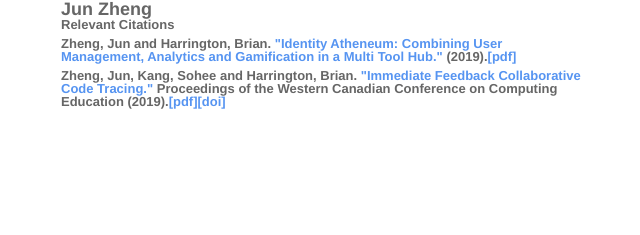
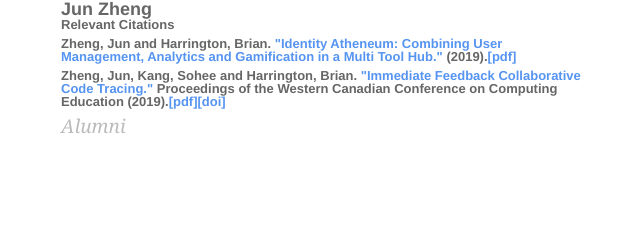
Before and after one commit to cms-urg/cms-urg.github.io, a Jekyll site: the page built from people.html, in a window 1280 px wide. Shown: the part 666-901 px from the top of the page, without its empty margins (319-959 px from the left). Built offline with Jekyll 4.4.1, drawn with Linux system fonts in a browser that asks for light colours; nearby versions of some CDN libraries.

Commit message:
Added alumni

```diff
--- a/people.html
+++ b/people.html
@@ -37,3 +37,14 @@
 	</div>
     {% endif %}
 {% endfor %}
+
+<h2>Alumni</h2>
+
+{% for person in site.people %}
+    {% if person.category == 'alumni' %}
+        <div class="people-card">
+            <img src="{{ person.photo }}" />
+            <label>{{ person.name }}</label>
+        </div>
+    {% endif %}
+{% endfor %}
```
